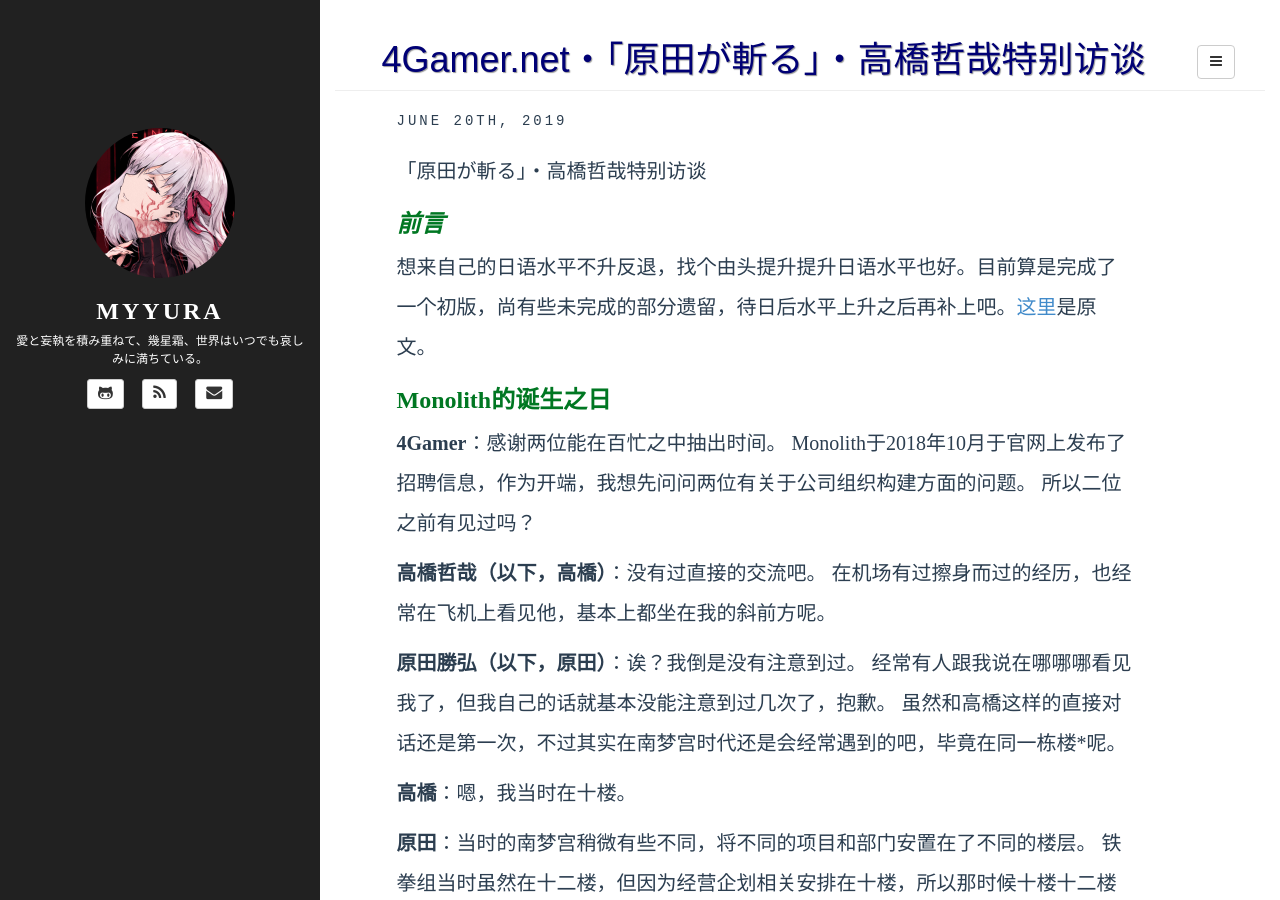
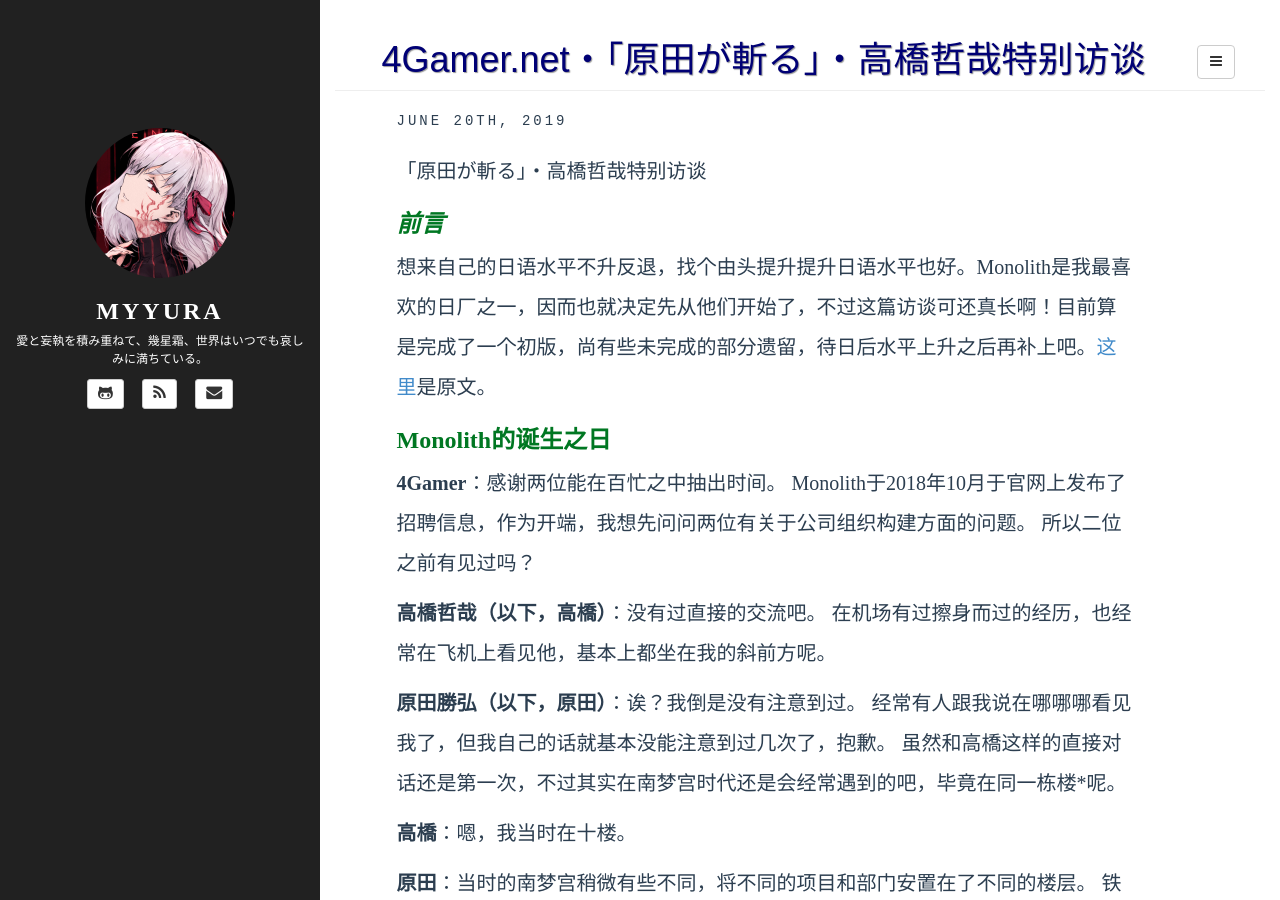
Before and after one commit to Myyura/myyura.github.io, a Jekyll site: the page built from _posts/game/2019-6-20-takabashi_4gamer_interview.md, in a window 1280 px wide and 900 px high. Built offline with Jekyll 4.4.1, drawn with Linux system fonts in a browser that asks for light colours; a script that is not in the unit is left out; comment, search, counter and statistics services are not loaded.

Commit message:
Update 4Gamer.net・「原田が斬る」・高橋哲哉特别访谈

```diff
--- a/_posts/game/2019-6-20-takabashi_4gamer_interview.md
+++ b/_posts/game/2019-6-20-takabashi_4gamer_interview.md
@@ -8,7 +8,7 @@
 「原田が斬る」・高橋哲哉特别访谈
 
 ## ***前言***
-想来自己的日语水平不升反退，找个由头提升提升日语水平也好。目前算是完成了一个初版，尚有些未完成的部分遗留，待日后水平上升之后再补上吧。[这里][original_article]是原文。
+想来自己的日语水平不升反退，找个由头提升提升日语水平也好。Monolith是我最喜欢的日厂之一，因而也就决定先从他们开始了，不过这篇访谈可还真长啊！目前算是完成了一个初版，尚有些未完成的部分遗留，待日后水平上升之后再补上吧。[这里][original_article]是原文。
 
 
 ## Monolith的诞生之日
```
